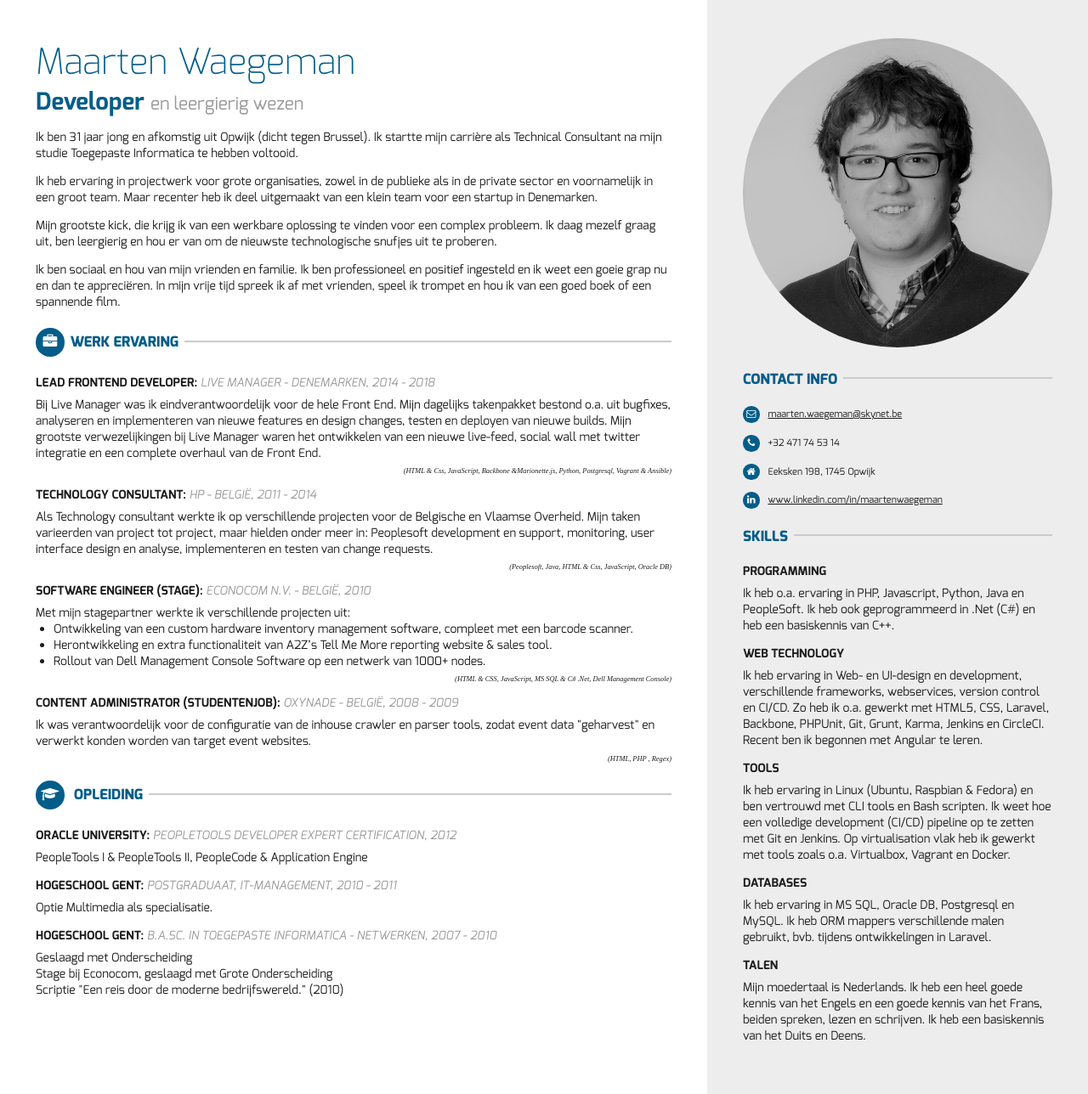
After one commit to MaartenWaegeman/Curriculum-vitae, a PHP site: page /cv/cv.php in a window 1280 px wide. The commit adds this page. Shown: the whole page at 85% size. Run offline with PHP 8.4, Linux system fonts and the light colour scheme; some web fonts are replaced.

Commit message:
updated CV info, minor design tweaks and changed tooling from PrinceXML to PHP - Snappy and wkhtmltopdf

```diff
--- a/css/styles.css
+++ b/css/styles.css
@@ -41,7 +41,7 @@ body,h1,h2,h3,h4,p,ul,li{
 }
 
 html{
-    font-size: 12px;
+    font-size: 14px;
 }
 
 /**
@@ -52,9 +52,10 @@ body{
     font-family: 'Exo';
     font-size: 1rem;
 
-    height: 297mm;
+    /*height: 297mm;*/
 
-    color: #999;
+    /*color: #999;*/
+    color:#1c1c1c;
 }
 
 
@@ -63,9 +64,6 @@ body{
 
 h1,h2,h3{
     color: #025d89;
-}
-h4{
-    color: #1c1c1c;
 }
 
 h1{
@@ -152,6 +150,11 @@ p{
 
     margin-bottom: 1rem;
 }
+/* Links
+   ========================================================================== */
+a{
+    color: #1c1c1c;
+}
 
 
 /* ==========================================================================
@@ -188,7 +191,8 @@ p{
     height: 100%;
     padding: 12mm 3rem 12mm 3rem;
 
-    color: #969696;
+    /*color: #969696;*/
+    color:#1c1c1c;
     background-color: #ededed;
 }
 
@@ -224,7 +228,7 @@ p{
     font-size: 1.5rem;
     font-weight: normal;
 
-    color: #cbcbcb;
+    color: #999;
 }
 
 /**
@@ -234,11 +238,13 @@ p{
 .place{
     font-weight: normal;
 
-    color: #cbcbcb;
+    /*color: #cbcbcb;*/
+    color: #999;
+    font-style: italic;
 }
 
 .technologies{
-    font-size: .7rem;
+    font-size: .6rem;
     font-weight: lighter;
     font-style: italic;
 
@@ -248,6 +254,7 @@ p{
     padding-top: .5rem;
 
     text-align: right;
+    /*display: none;*/
 }
 
 .personaldetails
@@ -270,3 +277,9 @@ p{
 
     width: 1.4rem;
 }
+
+i.plain{
+    border-radius: 0%;
+    color:#1c1c1c;
+    background-color:initial;
+}
--- /dev/null
+++ b/cv.php
@@ -0,0 +1,141 @@
+<?php
+function display($string){
+    global $output,$language;
+    echo $output[$language][$string];
+}
+
+if(isset($_GET["language"]) && ($_GET["language"]=="en" || $_GET["language"]=="nl" )){
+    $language = $_GET['language'];
+}
+else{
+    $language = "nl";
+}
+
+$output["en"]["intro-name"] = "Maarten Waegeman";
+$output["nl"]["intro-name"] = "Maarten Waegeman";
+$output["en"]["intro-craft"] = "Developer";
+$output["nl"]["intro-craft"] = "Developer";
+
+$output["en"]["intro-curious"] = "and a generally curious being";
+$output["nl"]["intro-curious"] = "en leergierig wezen";
+$output["en"]["intro-young"] = "I am a 31 year young individual from Opwijk in Belgium (close to Brussels). After finishing my studies in Applied Computer Sciences, I started my career as a Technical Consultant.";
+$output["nl"]["intro-young"] = "Ik ben 31 jaar jong en afkomstig uit Opwijk (dicht tegen Brussel). Ik startte mijn carrière als Technical Consultant na mijn studie Toegepaste Informatica te hebben voltooid.";
+$output["en"]["intro-projectexp"] = "I have worked on projects for large organisations in both the public and private sector, mostly in large teams. More recently, I have been working abroad in Denmark as part of a tight-knit team for a startup.";
+$output["nl"]["intro-projectexp"] = "Ik heb ervaring in projectwerk voor grote organisaties, zowel in de publieke als in de private sector en voornamelijk in een groot team. Maar recenter heb ik deel uitgemaakt van een klein team voor een startup in Denemarken.";
+$output["en"]["intro-biggestkick"] = "Finding a working solution to a complex problem gives me a big kick. I constantly look to challenge myself, so am always keen on learning something new and trying out innovative technologies.";
+$output["nl"]["intro-biggestkick"] = "Mijn grootste kick, die krijg ik van een werkbare oplossing te vinden voor een complex probleem. Ik daag mezelf graag uit, ben leergierig en hou er van om de nieuwste technologische snufjes uit te proberen.";
+$output["en"]["intro-freetime"] = "I enjoy life and love to be around family and friends. I am professional and have a positive attitude and I enjoy a good joke once in a while. In my free time I enjoy meeting up with friends, playing the trumpet and I enjoy reading a good book or watching a good movie.";
+$output["nl"]["intro-freetime"] = "Ik ben sociaal en hou van mijn vrienden en familie. Ik ben professioneel en positief ingesteld en ik weet een goeie grap nu en dan te appreciëren. In mijn vrije tijd spreek ik af met vrienden, speel ik trompet en hou ik van een goed boek of een spannende film.";
+
+
+$output["en"]["title-workexp"] = "Job Experience";
+$output["nl"]["title-workexp"] = "Werk Ervaring";
+
+$output["en"]["jobtitle-livemanager"] = "Lead Frontend Developer";
+$output["nl"]["jobtitle-livemanager"] = "Lead Frontend Developer";
+$output["en"]["jobinfo-livemanager"] = "Live Manager - Denmark, 2014 - 2018";
+$output["nl"]["jobinfo-livemanager"] = "Live Manager - Denemarken, 2014 - 2018";
+$output["en"]["jobdescription-livemanager"] = "At Live Manager I was responsible for the entire Front End. My daily workload included bugfixes, analysing and implementing new features and design changes and testing and deploying new builds. My biggest accomplishments at Live Manager were the succesful implementation of a new live-feed, social wall with twitter integration and a complete overhaul of the Front End.";
+$output["nl"]["jobdescription-livemanager"] = "Bij Live Manager was ik eindverantwoordelijk voor de hele Front End. Mijn dagelijks takenpakket bestond o.a. uit bugfixes, analyseren en implementeren van nieuwe features en design changes, testen en deployen van nieuwe builds. Mijn grootste verwezelijkingen bij Live Manager waren het ontwikkelen van een nieuwe live-feed, social wall met twitter integratie en een complete overhaul van de Front End.";
+$output["en"]["jobtechnologies-livemanager"] = "(HTML &amp; Css, JavaScript, Backbone &amp;Marionette.js, Python, Postgresql, Vagrant & Ansible)";
+$output["nl"]["jobtechnologies-livemanager"] = "(HTML &amp; Css, JavaScript, Backbone &amp;Marionette.js, Python, Postgresql, Vagrant & Ansible)";
+
+$output["en"]["jobtitle-hp"] = "Technology Consultant";
+$output["nl"]["jobtitle-hp"] = "Technology Consultant";
+$output["en"]["jobinfo-hp"] = "HP - Belgium, 2011 - 2014";
+$output["nl"]["jobinfo-hp"] = "HP - België, 2011 - 2014";
+$output["en"]["jobdescription-hp"] = "As a Technology Consultant for HP I worked on several projects for the Belgian and Flemish government. My responsibilities varied from project to project but included: Peoplesoft development and support, monitoring, user interface design and analysing, implementing and testing of change requests.";
+$output["nl"]["jobdescription-hp"] = "Als Technology consultant werkte ik op verschillende projecten voor de Belgische en Vlaamse Overheid. Mijn taken varieerden van project tot project, maar hielden onder meer in: Peoplesoft development en support, monitoring, user interface design en analyse, implementeren en testen van change requests.";
+$output["en"]["jobtechnologies-hp"] = "(Peoplesoft, Java, HTML &amp; Css, JavaScript, Oracle DB)";
+$output["nl"]["jobtechnologies-hp"] = "(Peoplesoft, Java, HTML &amp; Css, JavaScript, Oracle DB)";
+
+$output["en"]["jobtitle-a2z"] = "Software Engineer (Internship)";
+$output["nl"]["jobtitle-a2z"] = "Software Engineer (Stage)";
+$output["en"]["jobinfo-a2z"] = "Econocom N.V. - Belgium, 2010";
+$output["nl"]["jobinfo-a2z"] = "Econocom N.V. - België, 2010";
+$output["en"]["jobdescription1-a2z"] = "With my internship partner I worked on several projects including";
+$output["nl"]["jobdescription1-a2z"] = "Met mijn stagepartner werkte ik verschillende projecten uit";
+$output["en"]["jobdescription2-a2z"] = "Development of a custom hardware inventory management software, complete with a barcode scanner.";
+$output["nl"]["jobdescription2-a2z"] = "Ontwikkeling van een custom hardware inventory management software, compleet met een barcode scanner.";
+$output["en"]["jobdescription3-a2z"] = "Redesigned and added usability to A2Z’s Tell Me More reporting website &amp; sales tool.";
+$output["nl"]["jobdescription3-a2z"] = "Herontwikkeling en extra functionaliteit van A2Z’s Tell Me More reporting website &amp; sales tool.";
+$output["en"]["jobdescription4-a2z"] = "Rollout of Dell Management Console Software on a network with 1K+ nodes.";
+$output["nl"]["jobdescription4-a2z"] = "Rollout van Dell Management Console Software op een netwerk van 1000+ nodes.";
+$output["en"]["jobtechnologies-a2z"] = "(HTML &amp; CSS, JavaScript, MS SQL &amp; C# .Net, Dell Management Console)";
+$output["nl"]["jobtechnologies-a2z"] = "(HTML &amp; CSS, JavaScript, MS SQL &amp; C# .Net, Dell Management Console)";
+
+$output["en"]["jobtitle-oxynade"] = "Content Administrator (Student job)";
+$output["nl"]["jobtitle-oxynade"] = "Content Administrator (Studentenjob)";
+$output["en"]["jobinfo-oxynade"] = "Oxynade - Belgium, 2008 - 2009";
+$output["nl"]["jobinfo-oxynade"] = "Oxynade - België, 2008 - 2009";
+$output["en"]["jobdescription-oxynade"] = "I was responsible for configuring the inhouse crawler and parser tools, allowing event data to be harvested and processed from target event websites.";
+$output["nl"]["jobdescription-oxynade"] = 'Ik was verantwoordelijk voor de configuratie van de inhouse crawler en parser tools, zodat event data "geharvest" en verwerkt konden worden van target event websites.';
+$output["en"]["jobtechnologies-oxynade"] = "(HTML, PHP , Regex)";
+$output["nl"]["jobtechnologies-oxynade"] = "(HTML, PHP , Regex)";
+
+
+$output["en"]["title-education"] = "Education";
+$output["nl"]["title-education"] = "Opleiding";
+
+$output["en"]["education-place-oracle"]="Oracle University";
+$output["nl"]["education-place-oracle"]="Oracle University";
+$output['en']["education-name-oracle"] = "Peopletools Developer Expert Certification, 2012";
+$output['nl']["education-name-oracle"] = "Peopletools Developer Expert Certification, 2012";
+$output['en']["education-description-oracle"] = "PeopleTools I &amp; PeopleTools II, PeopleCode &amp; Application Engine";
+$output['nl']["education-description-oracle"] = "PeopleTools I &amp; PeopleTools II, PeopleCode &amp; Application Engine";
+
+$output["en"]["education-place-itmanagement"]="University College Ghent";
+$output["nl"]["education-place-itmanagement"]="Hogeschool Gent";
+$output['en']["education-name-itmanagement"] = "Postgraduate, IT-Management, 2010 - 2011";
+$output['nl']["education-name-itmanagement"] = "Postgraduaat, IT-Management, 2010 - 2011";
+$output['en']["education-description-itmanagement"] = "Option Multimedia as specialisation.";
+$output['nl']["education-description-itmanagement"] = "Optie Multimedia als specialisatie.";
+
+$output["en"]["education-place-toegepasteinformatica"]="University College Ghent";
+$output["nl"]["education-place-toegepasteinformatica"]="Hogeschool Gent";
+$output['en']["education-name-toegepasteinformatica"] = "B.A.Sc. Applied Computer Science, 2007 - 2010";
+$output['nl']["education-name-toegepasteinformatica"] = "B.A.Sc. in Toegepaste Informatica - Netwerken, 2007 - 2010";
+$output['en']["education-description-toegepasteinformatica"] = 'Passed with Second Class Honours <br>Internship at Econocom, passed with First Class Honours<br>Scription “A trip through the modern enterpriseworld.” (2010)<br>Option Networking as specialisation.';
+$output['nl']["education-description-toegepasteinformatica"] = 'Geslaagd met Onderscheiding<br>Stage bij Econocom, geslaagd met Grote Onderscheiding<br>Scriptie "Een reis door de moderne bedrijfswereld." (2010)<br>';
+
+$output["en"]["side-title-contactinfo"] = "Contact info";
+$output["nl"]["side-title-contactinfo"] = "Contact info";
+
+$output["en"]["side-email"] = "maarten.waegeman@skynet.be";
+$output["nl"]["side-email"] = "maarten.waegeman@skynet.be";
+$output["en"]["side-phone"] = "+32 471 74 53 14";
+$output["nl"]["side-phone"] = "+32 471 74 53 14";
+$output["en"]["side-address"] = "Eeksken 198, 1745 Opwijk";
+$output["nl"]["side-address"] = "Eeksken 198, 1745 Opwijk";
+$output["en"]["side-linkedin"] = "www.linkedin.com/in/maartenwaegeman";
+$output["nl"]["side-linkedin"] = "www.linkedin.com/in/maartenwaegeman";
+
+$output["en"]["side-title-skills"] = "Skills";
+$output["nl"]["side-title-skills"] = "Skills";
+
+$output["en"]["side-title-programming"] = "Programming";
+$output["nl"]["side-title-programming"] = "Programming";
+$output["en"]["side-programming"] = "I am experienced in PHP, Javascript, Python, Java, and PeopleSoft. I have also programmed in .Net (C#) and have some basic knowledge of C++.";
+$output["nl"]["side-programming"] = "Ik heb o.a. ervaring in PHP, Javascript, Python, Java en PeopleSoft. Ik heb ook geprogrammeerd in .Net (C#) en heb een basiskennis van C++.";
+
+$output["en"]["side-title-web"] = "Web Technology";
+$output["nl"]["side-title-web"] = "Web Technology";
+$output["en"]["side-web"] = "I have experience in Web- and UI-design and development, different frameworks, webservices, version control and CI/CD. Some of the tools I have used include HTML5, CSS, Laravel, Backbone, PHPUnit, Git, Grunt, Karma, Jenkins and CircleCI. I have started learning Angular recently.";
+$output["nl"]["side-web"] = "Ik heb ervaring in Web- en UI-design en development, verschillende frameworks, webservices, version control en CI/CD. Zo heb ik o.a. gewerkt met HTML5, CSS, Laravel, Backbone, PHPUnit, Git, Grunt, Karma, Jenkins en CircleCI. Recent ben ik begonnen met Angular te leren. ";
+
+$output["en"]["side-title-tools"] = "Tools";
+$output["nl"]["side-title-tools"] = "Tools";
+$output["en"]["side-tools"] = "I have experience in Linux (Ubuntu, Rapsbian &amp; Fedora) and I am familiar with CLI tools and Bash scripting. I know how to setup a full development (CI/CD) pipeline with Git and Jenkins. On the virtualisation front I have worked with among other things tools like Virtualbox, Vagrant and Docker.";
+$output["nl"]["side-tools"] = "Ik heb ervaring in Linux (Ubuntu, Raspbian &amp; Fedora) en ben vertrouwd met CLI tools en Bash scripten. Ik weet hoe een volledige development (CI/CD) pipeline op te zetten met Git en Jenkins. Op virtualisation vlak heb ik gewerkt met tools zoals o.a. Virtualbox, Vagrant en Docker.";
+
+$output["en"]["side-title-databases"] = "Databases";
+$output["nl"]["side-title-databases"] = "Databases";
+$output["en"]["side-databases"] = "I have experience in MS SQL, Oracle DB, Postgresql and MySQL. While developing, I have used ORM mappers on multiple occasions in Laravel.";
+$output["nl"]["side-databases"] = "Ik heb ervaring in MS SQL, Oracle DB, Postgresql en MySQL. Ik heb ORM mappers verschillende malen gebruikt, bvb. tijdens ontwikkelingen in Laravel.";
+
+$output["en"]["side-title-languages"] = "Languages";
+$output["nl"]["side-title-languages"] = "Talen";
+$output["en"]["side-languages"] = "My native language is Dutch. I also have a full professional proficiency of English, a professional working proficiency of French and an elementary proficiency of German and Danish.";
+$output["nl"]["side-languages"] = "Mijn moedertaal is Nederlands. Ik heb een heel goede kennis van het Engels en een goede kennis van het Frans, beiden spreken, lezen en schrijven. Ik heb een basiskennis van het Duits en Deens.";
+
+include("template.php");
--- /dev/null
+++ b/template.php
@@ -0,0 +1,141 @@
+<!doctype html>
+<html>
+	<head>
+		<meta charset="UTF-8">
+		<link rel="stylesheet" href="css/fonts.css">
+		<link rel="stylesheet" href="css/font-awesome.min.css">
+		<link rel="stylesheet" href="css/styles.css">
+	</head>
+	<body>
+		<!-- Left Column -->
+		<div class="mainpiece">
+			<!-- Intro section -->
+			<h1><?php display("intro-name");?></h1>
+			<h2><?php display("intro-craft");?> <span class="subheadline"><?php display("intro-curious");?></span></h2>
+			<p><?php display("intro-young");?></p>
+			<p><?php display("intro-projectexp");?></p>
+			<p><?php display("intro-biggestkick");?></p>
+			<p class="extramargin"><?php display("intro-freetime");?></p>
+
+			<!-- Job section -->
+			<h3>
+				<i class="fa fa-briefcase" aria-hidden="true"></i><?php display("title-workexp");?>
+			</h3>
+
+			<!-- Job section Livemanager -->
+			<h4>
+				<?php display("jobtitle-livemanager");?>: <span class="place"><?php display("jobinfo-livemanager");?></span>
+			</h4>
+			<p>
+				<?php display("jobdescription-livemanager");?>
+				<span class="technologies"><?php display("jobtechnologies-livemanager");?></span>
+			</p>
+
+			<!-- Job section HP -->
+			<h4>
+				<?php display("jobtitle-hp");?>:
+				<span class="place"><?php display("jobinfo-hp");?></span>
+			</h4>
+			<p>
+				<?php display("jobdescription-hp");?><br>
+				<span class="technologies"><?php display("jobtechnologies-hp");?></span>
+			</p>
+
+			<!-- Job section Econocom/A2Z -->
+			<h4>
+				<?php display("jobtitle-a2z");?>:
+				<span class="place"><?php display("jobinfo-a2z");?></span>
+			</h4>
+			<div class="paragraph">
+				<?php display("jobdescription1-a2z");?>:
+				<ul>
+					<li><?php display("jobdescription2-a2z");?></li>
+					<li><?php display("jobdescription3-a2z");?></li>
+					<li><?php display("jobdescription4-a2z");?></li>
+				</ul>
+				<span class="technologies"><?php display("jobtechnologies-a2z");?></span>
+			</div>
+
+			<!-- Job section Oxynade -->
+			<h4>
+				<?php display("jobtitle-oxynade");?>:
+				<span class="place"><?php display("jobinfo-oxynade");?></span>
+			</h4>
+			<p class="extramargin">
+				<?php display("jobdescription-oxynade");?><br>
+				<span class="technologies"><?php display("jobtechnologies-oxynade");?></span>
+			</p>
+
+			<!-- Education section -->
+			<h3>
+				<i class="fa fa-mortar-board" aria-hidden="true"></i>
+				<?php display("title-education");?>
+			</h3>
+
+			<!-- Education section Oracle -->
+			<h4>
+				<?php display("education-place-oracle");?>:
+				<span class="place"><?php display("education-name-oracle");?></span>
+			</h4>
+			<p><?php display("education-description-oracle");?></p>
+
+			<!-- Education section Toegepast Itmanagement -->
+			<h4>
+				<?php display("education-place-itmanagement");?>:
+				<span class="place"><?php display("education-name-itmanagement");?></span>
+			</h4>
+			<p><?php display("education-description-itmanagement");?></p>
+
+			<!-- Education section Toegepaste Informatica -->
+			<h4>
+				<?php display("education-place-toegepasteinformatica");?>:
+				<span class="place"><?php display("education-name-toegepasteinformatica");?></span>
+			</h4>
+			<p><?php display("education-description-toegepasteinformatica");?></p>
+		</div>
+		<!-- Right Column -->
+		<div class="sidepiece">
+			<img src="images/profile_grey.jpg">
+
+			<!-- Contact info section -->
+			<h3><?php display("side-title-contactinfo");?></h3>
+
+			<p class="personaldetails">
+				<i class="fa fa-envelope-o" aria-hidden="true"></i>
+				<a href="mailto:<?php display('side-email');?>"><?php display("side-email");?></a>
+			</p>
+			<p class="personaldetails">
+				<i class="fa fa-phone" aria-hidden="true"></i>
+				<?php display('side-phone');?>
+			</p>
+			<p class="personaldetails">
+				<i class="fa fa-home" aria-hidden="true"></i>
+				<?php display('side-address');?>
+			</p>
+			<p class="personaldetails extramargin">
+				<i class="fa fa-linkedin" aria-hidden="true"></i>
+				<a href="http://<?php display('side-linkedin');?>"><?php display('side-linkedin');?></a>
+			</p>
+
+			<!-- Skills section -->
+			<div>
+				<h3><?php display("side-title-skills");?></h3>
+
+				<h4><?php display("side-title-programming");?></h4>
+				<p><?php display("side-programming");?></p>
+
+				<h4><?php display("side-title-web");?></h4>
+				<p><?php display("side-web");?></p>
+
+				<h4><?php display("side-title-tools");?></h4>
+				<p><?php display("side-tools");?></p>
+
+				<h4><?php display("side-title-databases");?></h4>
+				<p><?php display("side-databases");?></p>
+
+				<h4><?php display("side-title-languages");?></h4>
+				<p><?php display("side-languages");?></p>
+			</div>
+		</div>
+	</body>
+</html>
```
Also changed, not shown: composer.json (added, +7 -0 lines), index.html (deleted, +0 -129 lines), index.php (added, +17 -0 lines), README.md, 3 other files.
